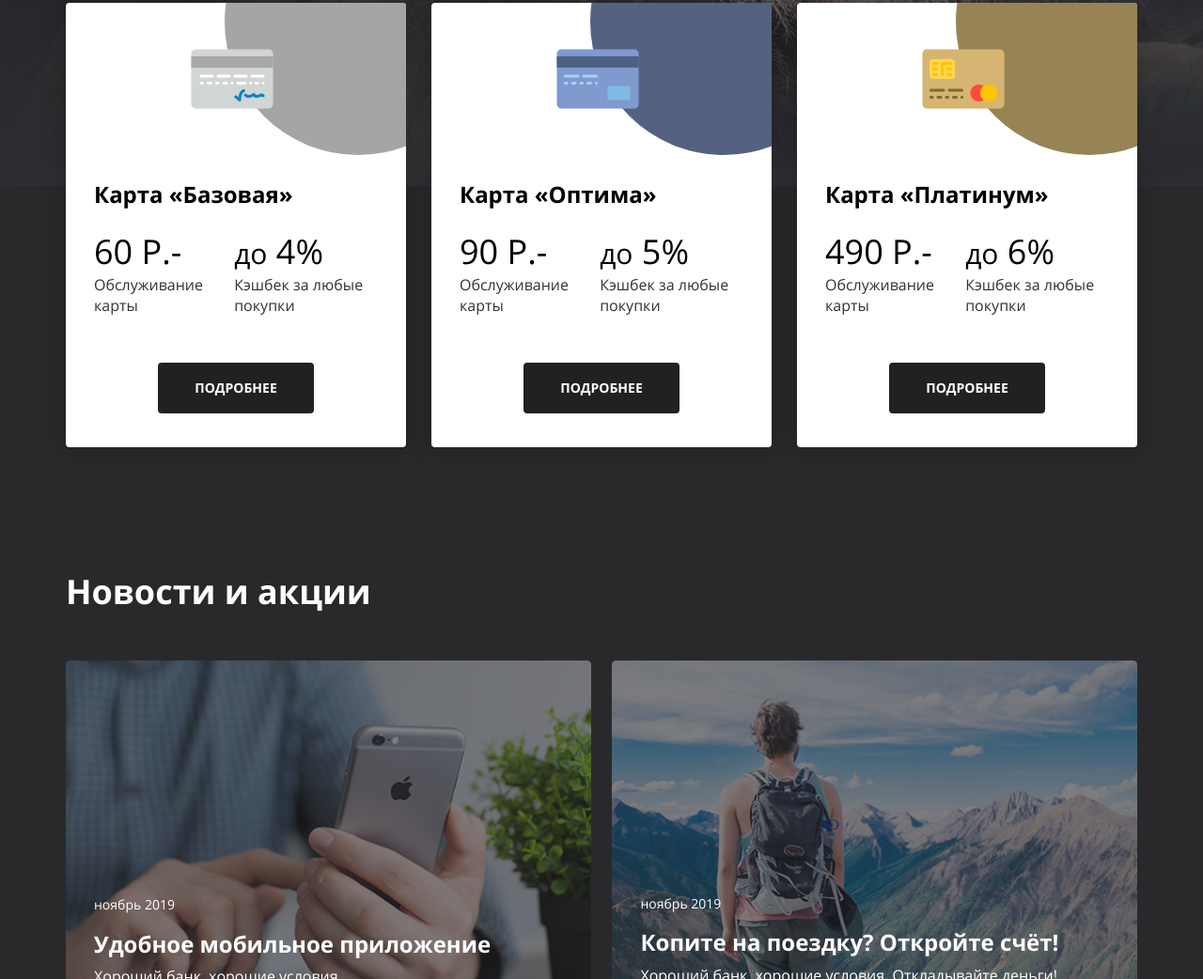
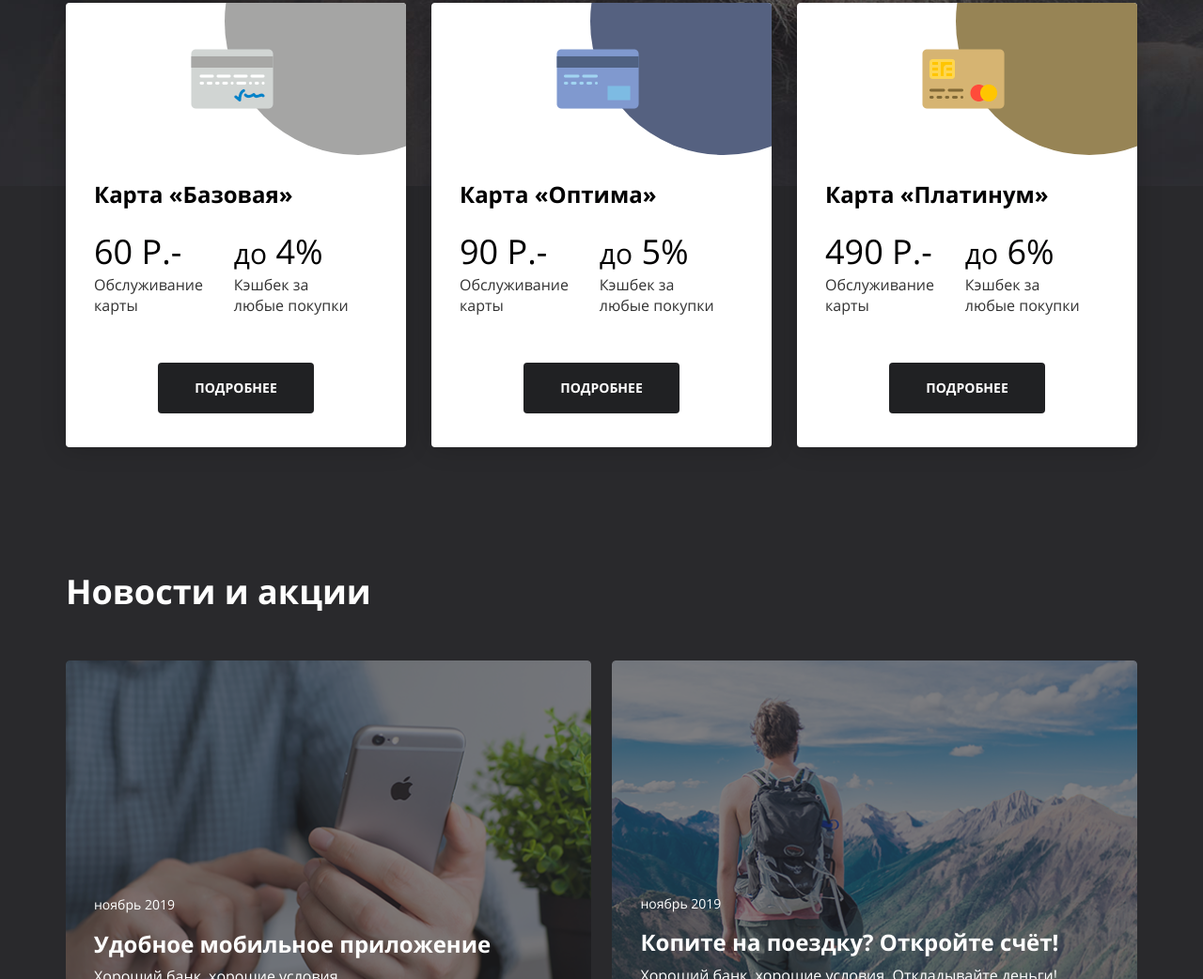
Before and after one commit to evaksman/lion-bank, a plain HTML site: page index.html in a window 1280 px wide. Shown: the part 860-1902 px from the top of the page at 94% size. Drawn offline with Linux system fonts and the light colour scheme.

Commit message:
Неделя 3. Главная. Предложения. Правки
+ к универсальности. Можно добавлять сколько угодно offer__prices-cell

```diff
--- a/css/blocks/offer.css
+++ b/css/blocks/offer.css
@@ -64,11 +64,12 @@
 .offer__prices {
   margin-bottom: 50px;
   display: flex;
-  justify-content: space-between;
+  flex-wrap: wrap;
 }
 
 .offer__prices-cell {
   margin-right: 25px;
+  max-width: 41%;
 }
 
 .offer__prices-cell:last-child {
```
